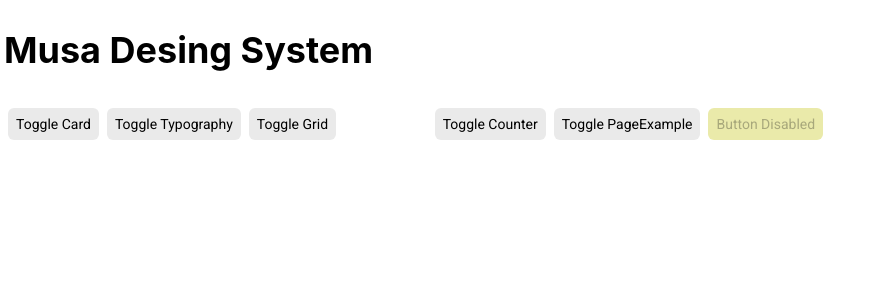
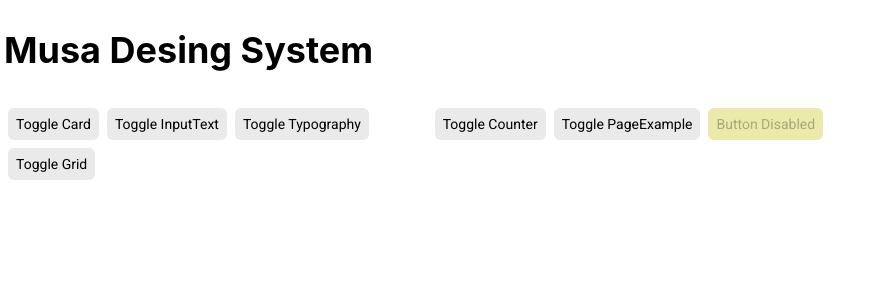
Before and after one commit to gafreax/mds, a React (Create React App) app: page / in a window 1280 px wide. Shown: the top 300 px of the page, without its empty margins (0-880 px from the left). Built offline with nearby package versions, Linux system fonts and the light colour scheme.

Commit message:
fix: layout

```diff
--- a/src/App.js
+++ b/src/App.js
@@ -10,6 +10,7 @@ import Typography from './Components/Typography';
 import CardExample from './Parts/CardExample';
 import Toolbar from './Parts/Toolbar';
 import TypographyExample from './Parts/TypographyExample';
+import InputTextExample from './Parts/InputTextExample';
 
 import './Style/style.scss';
 
@@ -18,7 +19,8 @@ const DEFAULT_VISIBLE_PARTS = {
   counter: false,
   grid: false,
   pageExample: false,
-  typography: false
+  typography: false,
+  inputText: false
 }
 
 function App() {
@@ -33,12 +35,11 @@ function App() {
           <Typography componentType="h1">Musa Desing System</Typography>
         </Element>
         <Toolbar currentState={[visibleParts, setVisibleParts]} />
-        <Element columns={12}>
+          { visibleParts.inputText && <InputTextExample  />}
           { visibleParts.typography && <TypographyExample /> }
           { visibleParts.counter && <Counter /> }
           { visibleParts.card && <CardExample /> }
           { visibleParts.pageExample && <PageExample /> }
-        </Element>
       </Container>
       { visibleParts.grid && <GridExample /> }
     </>
--- /dev/null
+++ b/src/Components/InputText.jsx
@@ -0,0 +1,10 @@
+import Element from './Element';
+
+function InputText({label, size=12}) {
+    return <Element size={size}>
+        <label>{label}</label>
+        <input type="text" />
+    </Element>;
+}
+
+export default InputText;
--- /dev/null
+++ b/src/Parts/InputTextExample.jsx
@@ -0,0 +1,10 @@
+import Element from "../Components/Element"
+import InputText from "../Components/InputText"
+
+function InputTextExample() {
+    return <Element columns={12}>
+        <InputText label="Nome" />
+    </Element>
+}
+
+export default InputTextExample
--- a/src/Parts/Toolbar.jsx
+++ b/src/Parts/Toolbar.jsx
@@ -13,6 +13,12 @@ function Toolbar({ currentState }) {
                 onClick={() => setState({ ...state, card: !state.card })}
             >
                 Toggle Card
+            </Button>
+            <Button
+                buttonState={state.inputText ? "active" : "normal"}
+                onClick={() => setState({ ...state, inputText: !state.inputText })}
+            >
+                Toggle InputText
             </Button>
             <Button
                 buttonState={state.typography ? "active" : "normal"}
```
